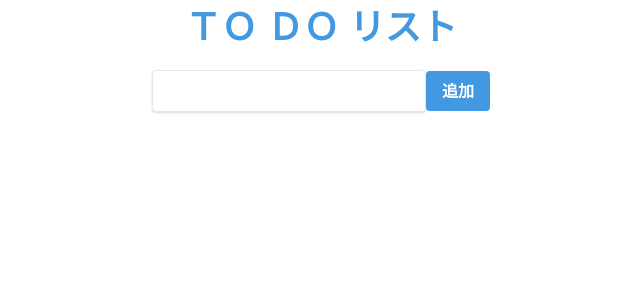
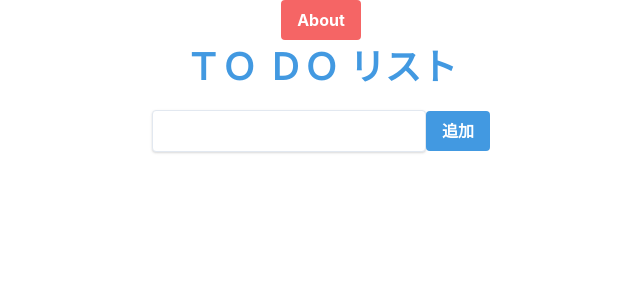
Before and after one commit to theMistletoe/TODO-Practice, a Nuxt app: page / in a window 1280 px wide. Shown: the top 300 px of the page, without its empty margins (319-959 px from the left). Built offline with nearby package versions, Linux system fonts and the light colour scheme.

Commit message:
add aboutpage

```diff
--- /dev/null
+++ b/pages/about.vue
@@ -0,0 +1,6 @@
+<template>
+  <section class="text-center container mx-auto">
+    <h1>このアプリはTODOアプリです！</h1>
+    <p>タスクを追加してみましょう！</p>
+  </section>
+</template>
--- a/pages/index.vue
+++ b/pages/index.vue
@@ -1,5 +1,13 @@
 <template>
   <section class="text-center container mx-auto">
+    <n-link to="/about">
+      <button
+        class="bg-red-500 hover:bg-red-700 text-white font-bold py-2 px-4 mx-4 rounded"
+        @click="deleteDetailTask"
+      >
+        About
+      </button>
+    </n-link>
     <List
       :tasks="tasks"
       @task-add="addTask"
```
